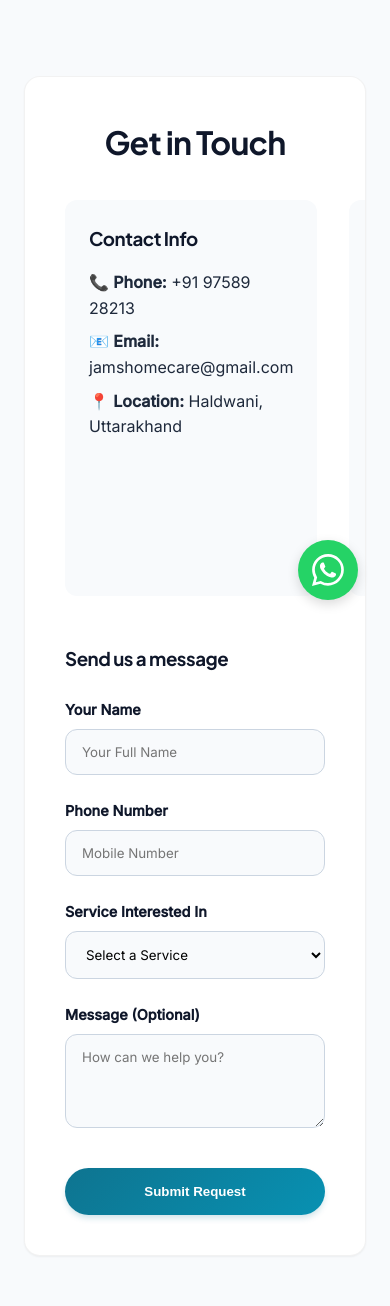
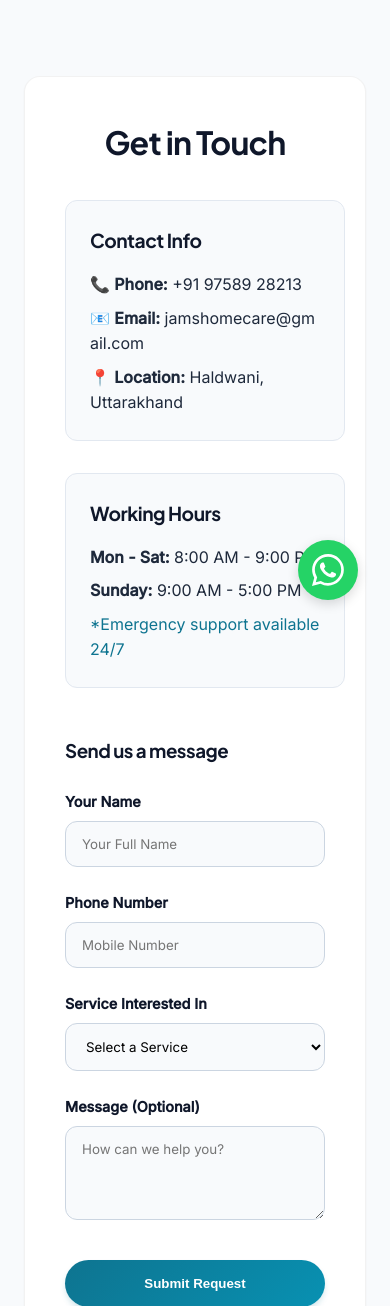
Before and after one commit to Cold-artist/jams-homecare, a Flask app: page /contact in a window 390 px wide. Shown: the part 212-1518 px from the top of the page. Run offline with Flask 3, Linux system fonts and the light colour scheme.

Commit message:
Round 2 Mobile Polish: Fix Scroll, Payment, Contact, LabCards

```diff
--- a/templates/contact.html
+++ b/templates/contact.html
@@ -8,15 +8,18 @@
         <div class="glass-card fade-up" style="max-width: 800px; margin: 0 auto;">
             <h1 style="text-align: center; margin-bottom: 2rem; color: var(--secondary);">Get in Touch</h1>
 
-            <div style="display: grid; grid-template-columns: 1fr 1fr; gap: 2rem; margin-bottom: 3rem;">
-                <div style="background: #f8fafc; padding: 1.5rem; border-radius: 12px;">
-                    <h3 style="margin-bottom: 1rem;">Contact Info</h3>
-                    <p style="margin-bottom: 0.5rem;"><strong>📞 Phone:</strong> +91 97589 28213</p>
-                    <p style="margin-bottom: 0.5rem;"><strong>📧 Email:</strong> jamshomecare@gmail.com</p>
+            <div
+                style="display: grid; grid-template-columns: repeat(auto-fit, minmax(280px, 1fr)); gap: 2rem; margin-bottom: 3rem;">
+                <div style="background: #f8fafc; padding: 1.5rem; border-radius: 12px; border: 1px solid #e2e8f0;">
+                    <h3 style="margin-bottom: 1rem; color: #0f172a; font-size: 1.2rem;">Contact Info</h3>
+                    <p style="margin-bottom: 0.5rem; word-break: break-all;"><strong>📞 Phone:</strong> +91 97589 28213
+                    </p>
+                    <p style="margin-bottom: 0.5rem; word-break: break-all;"><strong>📧 Email:</strong>
+                        jamshomecare@gmail.com</p>
                     <p><strong>📍 Location:</strong> Haldwani, Uttarakhand</p>
                 </div>
-                <div style="background: #f8fafc; padding: 1.5rem; border-radius: 12px;">
-                    <h3 style="margin-bottom: 1rem;">Working Hours</h3>
+                <div style="background: #f8fafc; padding: 1.5rem; border-radius: 12px; border: 1px solid #e2e8f0;">
+                    <h3 style="margin-bottom: 1rem; color: #0f172a; font-size: 1.2rem;">Working Hours</h3>
                     <p style="margin-bottom: 0.5rem;"><strong>Mon - Sat:</strong> 8:00 AM - 9:00 PM</p>
                     <p style="margin-bottom: 0.5rem;"><strong>Sunday:</strong> 9:00 AM - 5:00 PM</p>
                     <p style="color: var(--primary);">*Emergency support available 24/7</p>
```
Also changed, not shown: templates/home.html (+10 -0 lines), templates/lab_collection.html (+33 -7 lines), templates/payment.html (+18 -1 lines).
